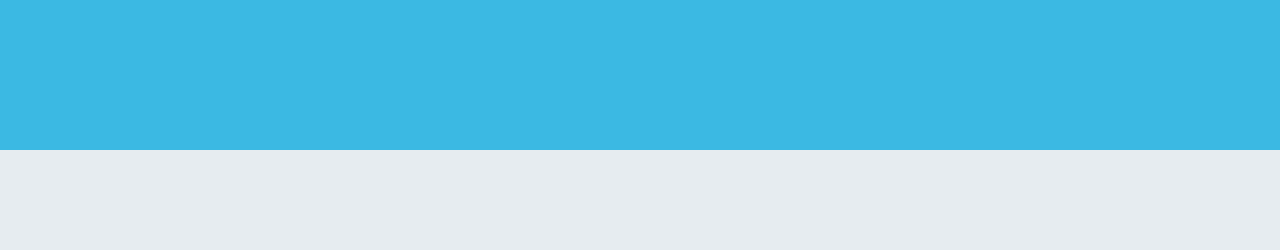
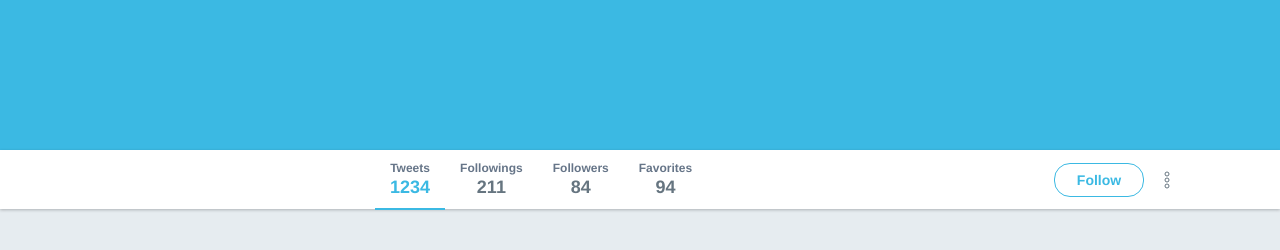
Before and after one commit to matheuslanduci/bonus01-trilha-react, a plain HTML site: page index.html in a window 1280 px wide. Shown: the part 276-526 px from the top of the page. Drawn offline with Linux system fonts and the light colour scheme.

Commit message:
Barra superior

```diff
--- a/index.html
+++ b/index.html
@@ -37,5 +37,31 @@
     <div class="banner">
       <h1>Twitter da Rocketseat</h1>
     </div>
+    <div class="bar">
+      <div class="content">
+        <ul>
+          <li class="active">
+            <span>Tweets</span>
+            <strong>1234</strong>
+          </li>
+          <li>
+            <span>Followings</span>
+            <strong>211</strong>
+          </li>
+          <li>
+            <span>Followers</span>
+            <strong>84</strong>
+          </li>
+          <li>
+            <span>Favorites</span>
+            <strong>94</strong>
+          </li>
+        </ul>
+        <div class="actions">
+          <button>Follow</button>
+          <img src="/images/more.svg" alt="More" />
+        </div>
+      </div>
+    </div>
   </body>
 </html>
--- a/styles.css
+++ b/styles.css
@@ -101,6 +101,12 @@ header#main-header div.side button {
   border: 0;
   color: #fff;
   border-radius: 16px;
+  transition: all 0.2s;
+}
+
+header#main-header div.side button:hover {
+  filter: brightness(0.9);
+  cursor: pointer;
 }
 
 div.banner {
@@ -114,3 +120,87 @@ div.banner {
 
   color: #fff;
 }
+
+div.bar {
+  height: 59px;
+  background: #fff;
+  box-shadow: 0 1px 3px rgba(0, 0, 0, 0.25);
+}
+
+div.bar .content {
+  display: flex;
+  justify-content: space-between;
+  align-items: center;
+  height: 100%;
+  padding-left: 285px;
+}
+
+div.bar .content ul {
+  display: flex;
+  list-style: none;
+  height: 100%;
+}
+
+div.bar .content ul li {
+  display: flex;
+  flex-direction: column;
+  align-items: center;
+  justify-content: center;
+  padding: 0 15px;
+  position: relative;
+  cursor: pointer;
+}
+
+div.bar .content ul li.active strong {
+  color: #3bb9e3;
+}
+
+div.bar .content ul li.active::after {
+  content: "";
+  width: 100%;
+  height: 2px;
+  position: absolute;
+  bottom: -1px;
+  left: 0;
+  background-color: #3bb9e3;
+}
+
+div.bar .content ul li span {
+  color: #667588;
+  font-size: 12px;
+  font-weight: bold;
+}
+
+div.bar .content ul li strong {
+  color: #667580;
+  font-size: 18px;
+  margin-top: 2px;
+}
+
+div.bar .content .actions button {
+  margin-right: 20px;
+  height: 34px;
+  background: #fff;
+
+  display: flex;
+  align-items: center;
+  justify-content: center;
+
+  width: 90px;
+  font-weight: bold;
+  font-size: 14px;
+  border: 1px solid #3bb9e3;
+  color: #3bb9e3;
+  border-radius: 16px;
+  transition: all 0.2s;
+}
+
+div.bar .content .actions {
+  display: flex;
+}
+
+div.bar .content .actions button:hover {
+  background: #3bb9e3;
+  color: #fff;
+  cursor: pointer;
+}
```
Also changed, not shown: 1 other file.
